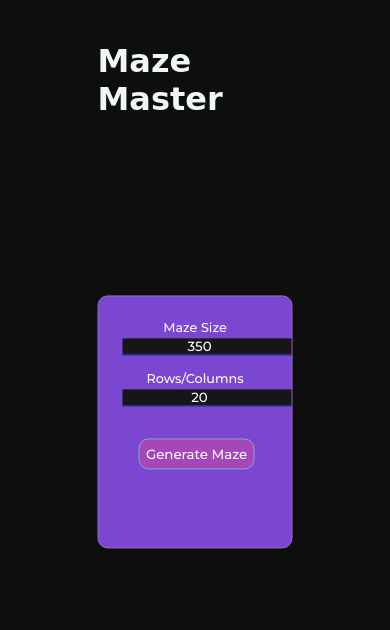
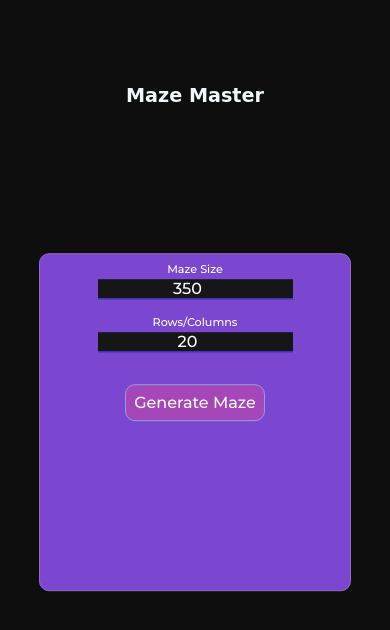
Before and after one commit to kulbushansingh/Maze-runner, a plain HTML site: page index.html in a window 390 px wide. Drawn offline with Linux system fonts and the light colour scheme; a web font is replaced by a local one.

Commit message:
Update style.css

```diff
--- a/style.css
+++ b/style.css
@@ -19,7 +19,7 @@
 
 #settings {
   position: absolute;
-    padding: 1.5rem;
+  padding: 0.5rem;
   top: 50%;
   left: 50%;
   width: 50%;
@@ -71,6 +71,7 @@
 }
 
 .title {
+  font-size: 1.5rem;
   position: absolute;
   left: 50%;
   transform: translateX(-50%);
@@ -78,3 +79,32 @@
   color: #eff7f8;
   font-family: "Bungee Inline", cursive;
 }
+
+/* Media Query for Mobile Devices */
+@media (max-width: 768px) {
+  #settings {
+    width: 80%;
+    height: 40%;
+    font-size: 0.7rem;
+  }
+
+  .complete {
+    width: 80%;
+    height: 40%;
+    padding: 1rem;
+  }
+
+  .title {
+    font-size: 1.2rem;
+    top: 10%;
+  }
+
+  input {
+    font-size: 1rem;
+  }
+
+  #submit {
+    padding: 0.5rem;
+    font-size: 1rem;
+  }
+}
```
Lines whose indentation alone changed are shown as unchanged.
